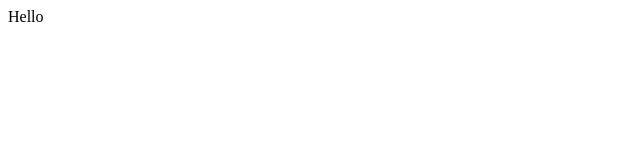
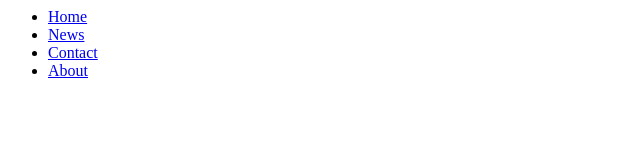
Before and after one commit to MontenegroAlessandro/shelflanding.github.io, a plain HTML site: page index.html in a window 1280 px wide. Shown: the whole page, without its empty margins (0-640 px from the left). Drawn offline with Linux system fonts and the light colour scheme.

Commit message:
Update index.html

```diff
--- a/index.html
+++ b/index.html
@@ -1 +1,6 @@
-Hello
+<ul>
+  <li><a href="default.asp">Home</a></li>
+  <li><a href="news.asp">News</a></li>
+  <li><a href="contact.asp">Contact</a></li>
+  <li><a href="about.asp">About</a></li>
+</ul>
```
